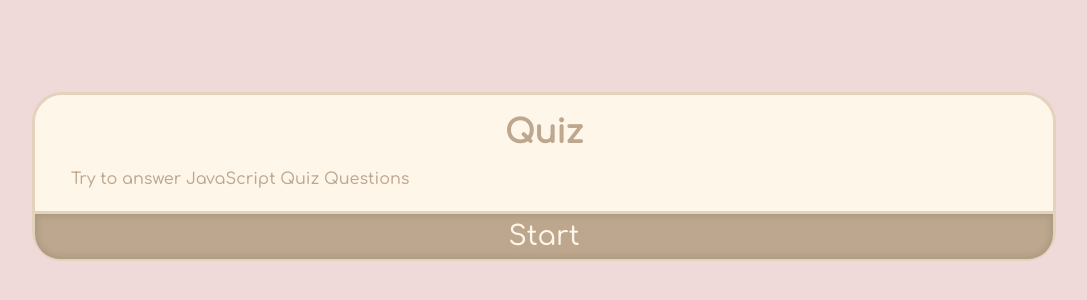
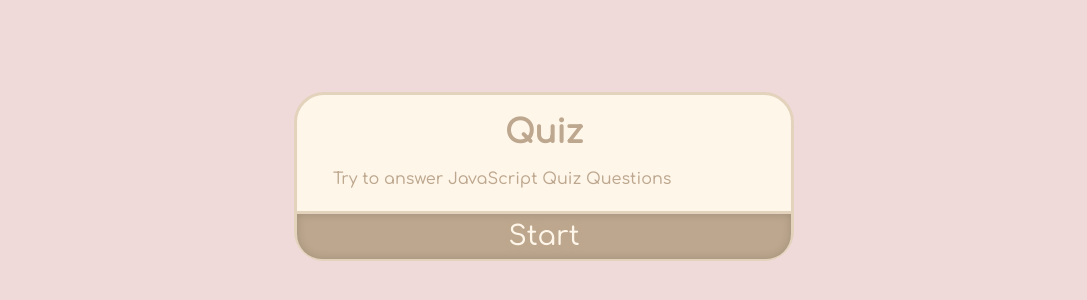
Before and after one commit to Vladimir-Stoikov/quiz-react-app, a React (Create React App) app: page / in a window 1280 px wide. Shown: the part 224-524 px from the top of the page, without its empty margins (96-1183 px from the left). Built offline with nearby package versions, Linux system fonts and the light colour scheme.

Commit message:
add adaptive, wrong page

```diff
--- a/src/Pages/End.jsx
+++ b/src/Pages/End.jsx
@@ -12,15 +12,13 @@ export default function End() {
   const navigate = useNavigate();
 
   function returnToMenu() {
-
-      navigate('/');
-
+    navigate('/');
   }
 
   return <Main>
-    <Title text='Congratulations' width='100%'/>
-    <Description text={`You have - ${location.state} correct ${location.state === 1 ? 'answer' : 'answers'}!`}/>
-    <Button text='Restart' func={returnToMenu}/>
+    <Title text={location.state === null ? 'Error' : 'Congratulations'} width='100%'/>
+    <Description text={location.state === null ? 'Wrong access' : `You have - ${location.state} correct ${location.state === 1 ? 'answer' : 'answers'}!`}/>
+    <Button text={location.state === null ? 'Menu' : 'Restart'} func={returnToMenu}/>
 
   </Main>
 }
--- a/src/Pages/Quiz.jsx
+++ b/src/Pages/Quiz.jsx
@@ -50,7 +50,7 @@ export default function Quiz() {
         <Header>
           <BackArrow disable={counter === 0 ? true : false} func={() => setCounter(prev => (prev !== 0 ? (prev -= 1) : prev))} />
           <Title text={'Question ' + (counter + 1) + ' / ' + data.length} margin='20px 20px'/>
-          <ForwardArrow func={() => setCounter(prev => (prev < data.length - 1 ? (prev += 1) : prev))} />
+          <ForwardArrow disable={counter === data.length - 1 ? true : false} func={() => setCounter(prev => (prev < data.length - 1 ? (prev += 1) : prev))} />
         </Header>
         <Question text={data[counter].question} />
         <RadioSection count={counter} set={setAnswers} answers={answers}/>
--- a/src/components/BackArrow.jsx
+++ b/src/components/BackArrow.jsx
@@ -15,7 +15,7 @@ const BackArrowSt = styled(ArrowBackIosIcon)`
 `
 
 const ButtonArrow = styled.button`
-  display: ${({disable}) => disable ? 'none' : 'inline-block'};
+  opacity: ${({disable}) => disable ? '0.5' : '1'};
   background: transparent;
   border: none;
 `
--- a/src/components/Button.jsx
+++ b/src/components/Button.jsx
@@ -25,6 +25,12 @@ const BottomButton = styled.button`
   &:active {
     background-color: var(--first-background-active-color);
   }
+  @media (max-width: 400px) {
+    border-radius: 0;
+  }
+   @media (max-width: 300px) {
+    font-size: 1.2rem;
+  }
 `
 
 export default function Button({text, func}) {
--- a/src/components/Description.jsx
+++ b/src/components/Description.jsx
@@ -4,6 +4,10 @@ import styled from 'styled-components'
 const QuestionArticle = styled.article`
 padding: 0 20px;
 text-indent: 1rem;
+@media (max-width: 350px) {
+  text-align: center;
+  padding: 0 10px;
+}
 `
 
 export default function Question({text}) {
--- a/src/components/Error.jsx
+++ b/src/components/Error.jsx
@@ -10,6 +10,18 @@ display: ${({show}) => show ? 'block' : 'none'};
 border-radius: 30px;
 border: 3px solid var(--second-main-color);
 font-size: 1.15rem;
+@media (max-width: 600px) {
+  width: 80vw;
+}
+@media (max-width: 400px) {
+  width: 100vw;
+  border-radius: 0;
+  border-left: 0;
+  border-right: 0;
+}
+@media (max-width: 300px) {
+  height: ${({height}) => height ? '400px' : 'auto'};
+}
 `
 
 export default function Error({text}) {
--- a/src/components/ForwardArrow.jsx
+++ b/src/components/ForwardArrow.jsx
@@ -4,6 +4,7 @@ import styled from 'styled-components'
 import ArrowForwardIosIcon from '@mui/icons-material/ArrowForwardIos';
 
 const ForwardArrowSt = styled(ArrowForwardIosIcon)`
+  margin: 0;
   color: var(--second-main-color);
   transition: all .3s ease;
   &:hover {
@@ -15,10 +16,11 @@ const ForwardArrowSt = styled(ArrowForwardIosIcon)`
 `
 
 const ButtonArrow = styled.button`
+  opacity: ${({disable}) => disable ? '0.5' : '1'};
   border: none;
   background: transparent;
 `
 
-export default function ForwardArrow({func}) {
-  return <ButtonArrow onClick={func}><ForwardArrowSt /> </ButtonArrow>
+export default function ForwardArrow({func, disable}) {
+  return <ButtonArrow onClick={func} disable={disable}><ForwardArrowSt /> </ButtonArrow>
 }
--- a/src/components/Main.jsx
+++ b/src/components/Main.jsx
@@ -3,12 +3,24 @@ import styled from 'styled-components';
 
 const MainWindow = styled.main`
   position: relative;
-  width: 80vw;
+  width: 500px;
   height: ${({height}) => height ? height : 'auto'};
-  padding-bottom: 70px;
+  padding: 0 0 70px 0;
   background-color: var(--second-background-color);
   border: var(--first-main-color) solid 0.2rem;
   border-radius: 30px;
+  @media (max-width: 600px) {
+    width: 80vw;
+  }
+  @media (max-width: 400px) {
+    width: 100vw;
+    border-radius: 0;
+    border-left: 0;
+    border-right: 0;
+  }
+  @media (max-width: 300px) {
+    height: ${({height}) => height ? '400px' : 'auto'};
+  }
 `
 
 export default function Main({children, height}) {
--- a/src/components/RadioSection.jsx
+++ b/src/components/RadioSection.jsx
@@ -10,6 +10,9 @@ const AnswersUl = styled.ul`
   justify-content: center;
   align-items: start;
   margin: 5% 0 0 15%;
+  @media (max-width: 450px) {
+    margin-left: 8%;
+  }
 `;
 
 
@@ -37,6 +40,9 @@ const Li = styled.li`
   font-size: 1.2rem;
   user-select: none;
   margin: 8px 0;
+  @media (max-width: 450px) {
+    font-size: 1rem;
+  }
 `
 
 export default function RadioSection({count, set, answers}) {
--- a/src/components/Title.jsx
+++ b/src/components/Title.jsx
@@ -4,9 +4,17 @@ import styled from 'styled-components'
 const TitleH1 = styled.h1`
   display: inline-block;
   text-align: center;
+  font-size: 2rem;
   margin: ${({margin}) => margin ? margin : '20px 0'};
   width: ${({width}) => width ? width : 'auto'};
   user-select: none;
+  @media (max-width: 450px) {
+    font-size: 1.7rem;
+  }
+   @media (max-width: 360px) {
+    margin: ${({margin}) => margin ? '20px 10px' : '20px 0'};
+    font-size: 1.2rem;
+  }
 `
 
 export default function Title({text, width, margin}) {
```
Lines whose indentation alone changed are shown as unchanged.
